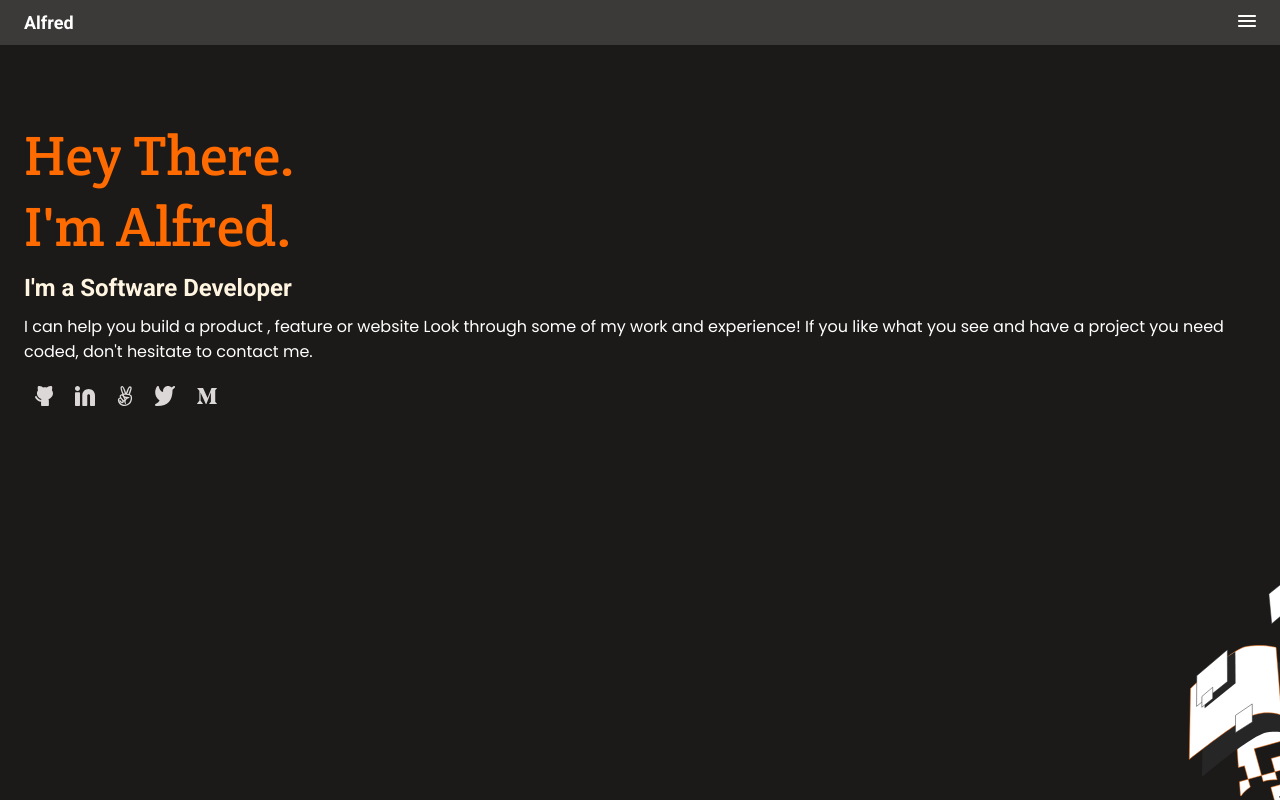
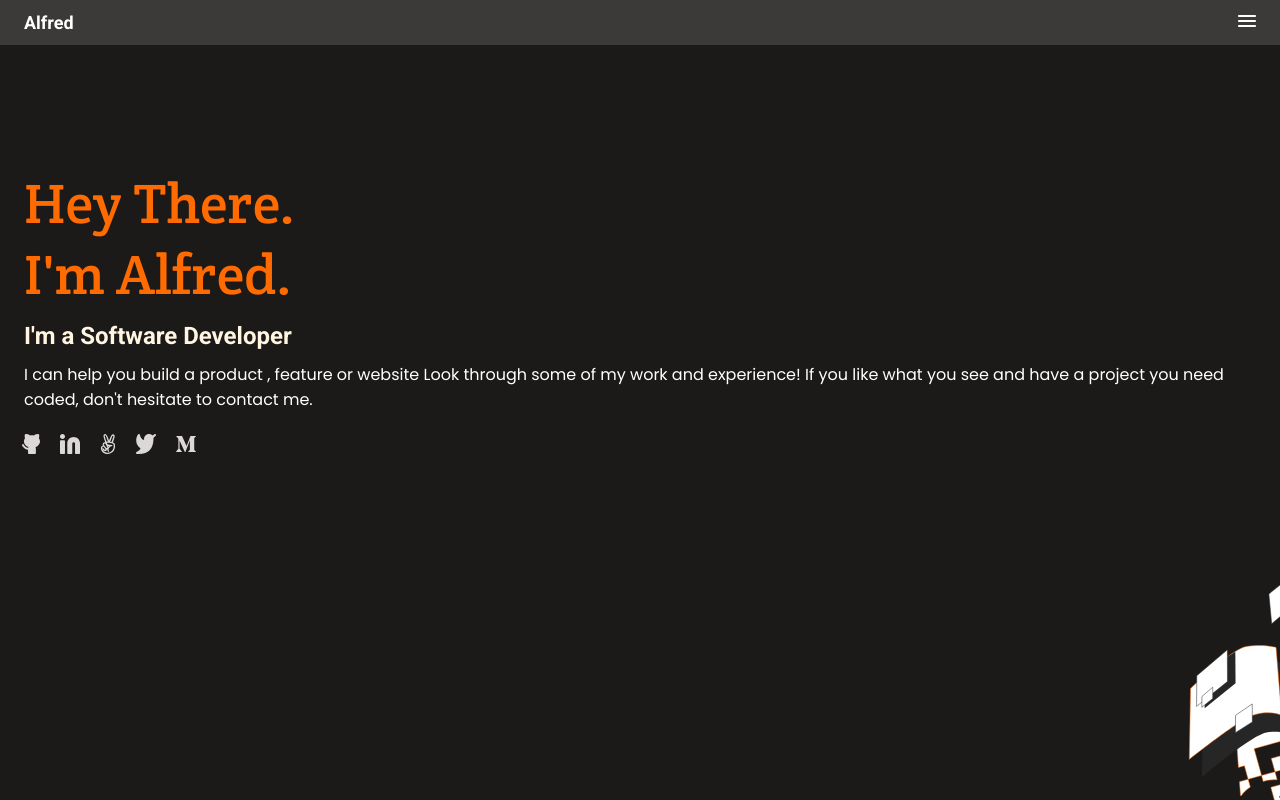
Before and after one commit to badger-99/portfolio_v1.0, a website: page index.html in a window 1280 px wide. Drawn offline with Linux system fonts and the light colour scheme.

Commit message:
Adjust section#headline paddings

```diff
--- a/styles.css
+++ b/styles.css
@@ -43,7 +43,7 @@
 
 #headline {
   background-color: var(--mainColor);
-  padding: 7.5rem 1.5rem 0 1.5rem;
+  padding: 10.5rem 0.75rem 0 0.75rem;
   background-image: url(./images/background.svg);
   background-repeat: no-repeat;
   background-position-x: 100%;
@@ -54,6 +54,7 @@
 }
 
 .hero {
+  padding: 0 0.75rem 0 0.75rem;
   margin-bottom: 0.75rem;
   text-align: left;
 }
@@ -90,5 +91,5 @@
 }
 
 #social_icons > li {
-  padding: 0.625rem 0.688rem;
+  padding: 0.625rem 0.625rem;
 }
```
